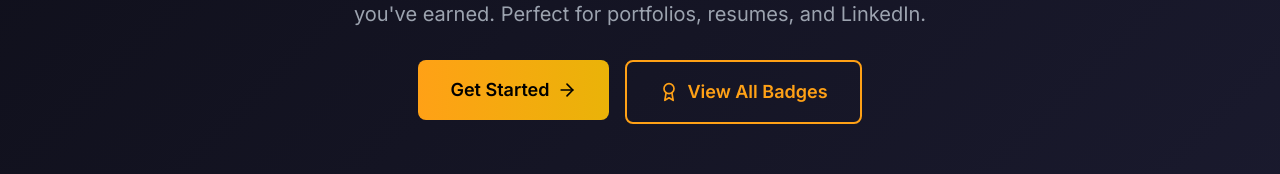
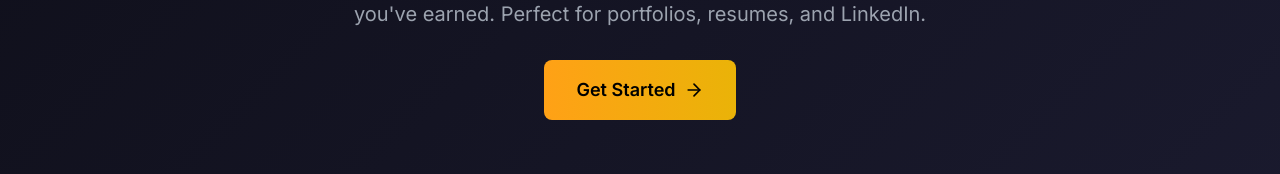
Before and after one commit to alphabet28/leetcode-badge-generator, a React (Create React App) app: page / in a window 1280 px wide. Shown: the part 258-432 px from the top of the page. Built offline with nearby package versions, Linux system fonts and the light colour scheme; no server answers.

Commit message:
Remove All Badges section

```diff
--- a/src/App.js
+++ b/src/App.js
@@ -6,7 +6,6 @@ import HomePage from './pages/HomePage';
 import VerifyPage from './pages/VerifyPage';
 import BadgePage from './pages/BadgePage';
 import ProfilePage from './pages/ProfilePage';
-import AllBadgesPage from './pages/AllBadgesPage';
 
 function App() {
   return (
@@ -18,7 +17,6 @@ function App() {
           <Route path="/verify" element={<VerifyPage />} />
           <Route path="/badge/:username/:badgeId" element={<BadgePage />} />
           <Route path="/profile/:username" element={<ProfilePage />} />
-          <Route path="/badges" element={<AllBadgesPage />} />
         </Routes>
       </main>
       <Footer />
--- a/src/components/Navbar.js
+++ b/src/components/Navbar.js
@@ -1,7 +1,7 @@
 import React, { useState } from 'react';
 import { Link, useLocation } from 'react-router-dom';
 import { motion, AnimatePresence } from 'framer-motion';
-import { Award, Home, CheckCircle, Grid, Menu, X } from 'lucide-react';
+import { Award, Home, CheckCircle, Menu, X } from 'lucide-react';
 
 const Navbar = () => {
   const location = useLocation();
@@ -10,7 +10,6 @@ const Navbar = () => {
   const navItems = [
     { path: '/', label: 'Home', icon: Home },
     { path: '/verify', label: 'Verify', icon: CheckCircle },
-    { path: '/badges', label: 'All Badges', icon: Grid },
   ];
 
   const toggleMobileMenu = () => setIsMobileMenuOpen(!isMobileMenuOpen);
--- a/src/pages/HomePage.js
+++ b/src/pages/HomePage.js
@@ -33,16 +33,6 @@ const HomePage = () => {
                 >
                   Get Started
                   <ArrowRight className="w-5 h-5" />
-                </motion.button>
-              </Link>
-              <Link to="/badges" className="w-full sm:w-auto">
-                <motion.button
-                  className="btn-secondary text-base sm:text-lg px-6 sm:px-8 py-3 sm:py-4 flex items-center justify-center gap-2 w-full"
-                  whileHover={{ scale: 1.05 }}
-                  whileTap={{ scale: 0.95 }}
-                >
-                  <Award className="w-5 h-5" />
-                  View All Badges
                 </motion.button>
               </Link>
             </div>
```
